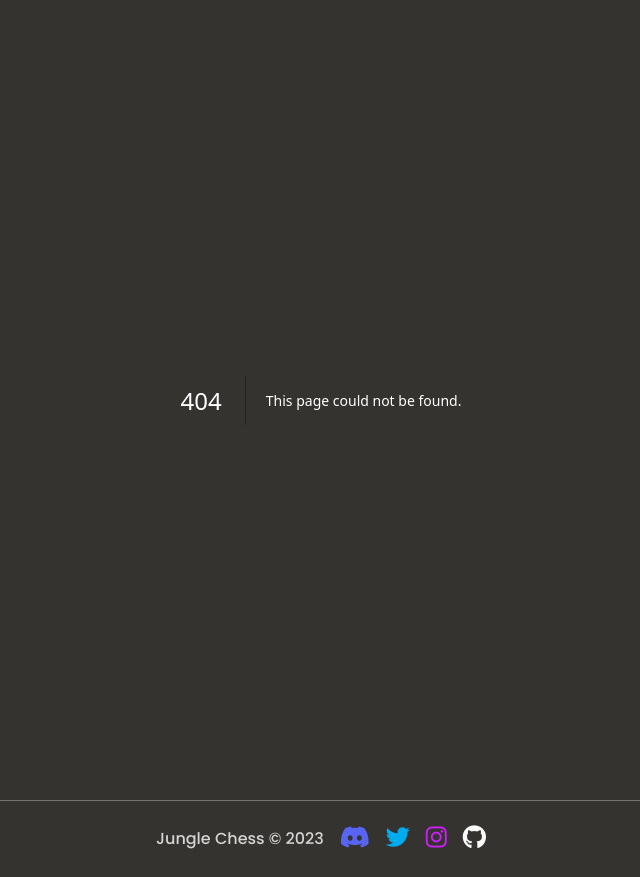
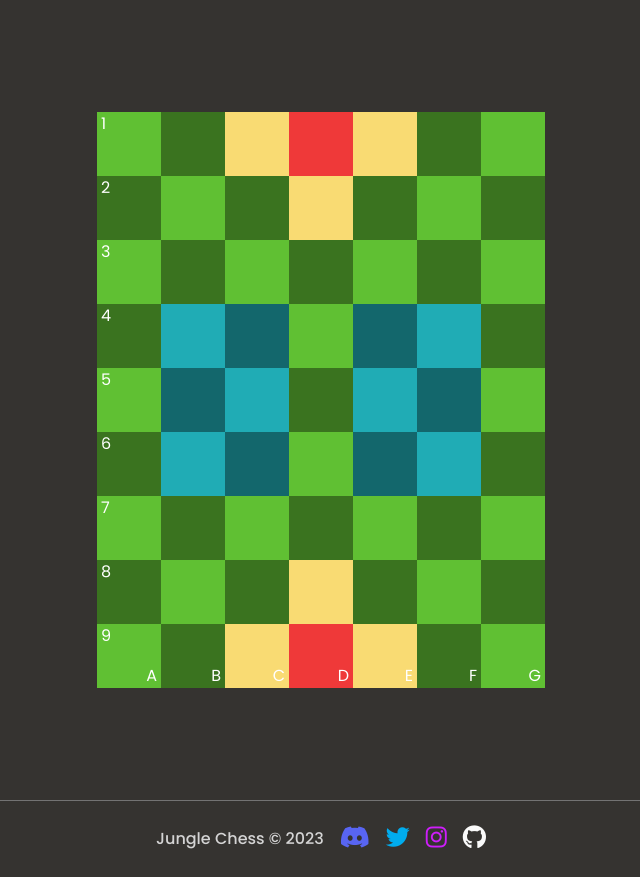
Before and after one commit to TochuGV/JungleChess, a Next.js app in the folder web/: page /game in a window 1280 px wide. Before the commit this address had no page. Shown: the whole page, without its empty margins (319-959 px from the left). Built offline with nearby package versions, Linux system fonts and the light colour scheme.

Commit message:
6- Create Board Create board

```diff
--- /dev/null
+++ b/web/app/game/page.tsx
@@ -0,0 +1,22 @@
+import generateBoard from "@/helpers/game/generateBoard";
+import isSquareLight from "@/helpers/game/isSquareLight";
+
+export default function Page() {
+  const board = generateBoard();
+
+  return (
+    <div className="w-full h-screen grid place-items-center">
+      <div className="board">
+        {board.map((row, x) => row.map((square, y) => (
+          <div
+            className={`game-square game-square-${square}-${isSquareLight(x, y) ? "light" : "dark"}`}
+            data-number-after={x === 0 ? y + 1 : ""}
+            data-number-before={y === 8 ? String.fromCharCode(x + 65) : ""}
+          ></div>
+        )))}
+      </div>
+    </div>
+  )
+}
+
+// game-square-L-light game-square-W-light game-square-T-light game-square-E-light game-square-L-dark game-square-W-dark game-square-T-dark game-square-E-dark
--- a/web/app/globals.css
+++ b/web/app/globals.css
@@ -11,6 +11,56 @@
 @tailwind components;
 
 @layer components {
+  .board {
+    @apply grid grid-cols-9 w-fit rotate-90 -scale-y-100;
+  }
+
+  .game-square {
+    @apply w-[64px] h-[64px] rotate-90 -scale-y-100;
+  }
+
+  .game-square::after {
+    @apply absolute left-1 top-0;
+    content: attr(data-number-after);
+  }
+
+  .game-square::before {
+    @apply absolute right-1 bottom-0;
+    content: attr(data-number-before);
+  }
+
+  .game-square-L-light {
+    @apply bg-primary-500;
+  }
+
+  .game-square-L-dark {
+    @apply bg-primary-700;
+  }
+
+  .game-square-W-light {
+    @apply bg-secondary-500;
+  }
+
+  .game-square-W-dark {
+    @apply bg-secondary-700;
+  }
+
+  .game-square-T-light {
+    @apply bg-warning-500;
+  }
+
+  .game-square-T-dark {
+    @apply bg-warning-700;
+  }
+
+  .game-square-E-light {
+    @apply bg-error-500;
+  }
+
+  .game-square-E-dark {
+    @apply bg-error-700;
+  }
+
   footer hr {
     @apply mx-auto w-3/4 mb-6 border-neutral-500;
   }
--- /dev/null
+++ b/web/helpers/game/generateBoard.ts
@@ -0,0 +1,41 @@
+import { GameObject } from "@/interfaces/game";
+
+export default function generateBoard() {
+  const board: GameObject[][] = [];
+
+  for (let i = 0; i < 7; i++) {
+    const row: GameObject[] = [];
+
+    for (let j = 0; j < 9; j++) {
+      row.push(GameObject.Land);
+    }
+
+    board.push(row);
+  }
+
+  board[2][0] = GameObject.Trap;
+  board[3][0] = GameObject.End;
+  board[4][0] = GameObject.Trap;
+  board[3][1] = GameObject.Trap;
+
+  board[1][3] = GameObject.Water;
+  board[2][3] = GameObject.Water;
+  board[1][4] = GameObject.Water;
+  board[2][4] = GameObject.Water;
+  board[1][5] = GameObject.Water;
+  board[2][5] = GameObject.Water;
+
+  board[4][3] = GameObject.Water;
+  board[5][3] = GameObject.Water;
+  board[4][4] = GameObject.Water;
+  board[5][4] = GameObject.Water;
+  board[4][5] = GameObject.Water;
+  board[5][5] = GameObject.Water;
+
+  board[3][7] = GameObject.Trap;
+  board[2][8] = GameObject.Trap;
+  board[3][8] = GameObject.End;
+  board[4][8] = GameObject.Trap;
+
+  return board;
+}
--- /dev/null
+++ b/web/helpers/game/isSquareLight.ts
@@ -0,0 +1,15 @@
+export default function isSquareLight(i: number, j: number) {
+  if (i % 2 === 0) {
+    if (j % 2 === 0) {
+      return true;
+    } else {
+      return false;
+    }
+  } else {
+    if (j % 2 === 0) {
+      return false;
+    } else {
+      return true;
+    }
+  }
+}
--- /dev/null
+++ b/web/interfaces/game.ts
@@ -0,0 +1,40 @@
+export type Turn = "B" | "R";
+
+export enum GameObject {
+	Land = "L",
+	Water = "W",
+	End = "E",
+	Trap = "T",
+}
+
+export enum Piece {
+	Rat = "R",
+	Cat = "C",
+	Dog = "D",
+	Wolf = "W",
+	Cheetah = "H",
+	Tiger = "T",
+	Lion = "L",
+	Elephant = "E",
+	Empty = "-",
+}
+
+export interface PieceData {
+	name: Piece;
+	position: [number, number];
+	team: Turn;
+}
+
+export enum MoveDirection {
+	Up = "U",
+	Down = "D",
+	Left = "L",
+	Right = "R",
+}
+
+export interface GameUser {
+	username: string;
+	picture: string;
+	turn: Turn;
+	elo?: number;
+}
```
